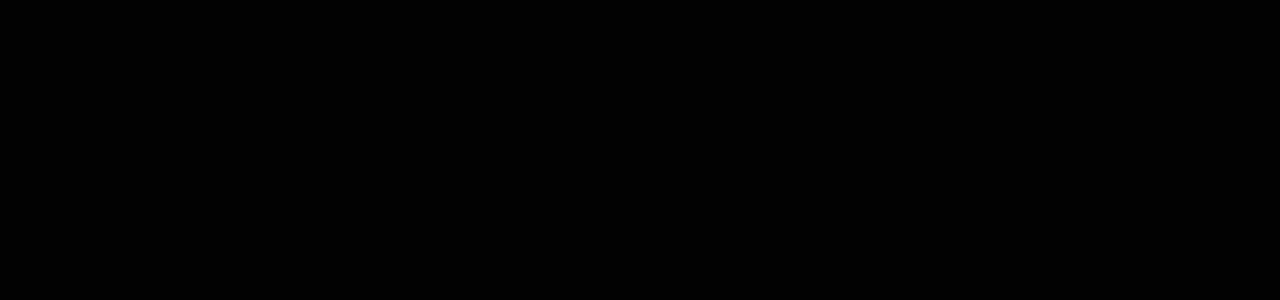
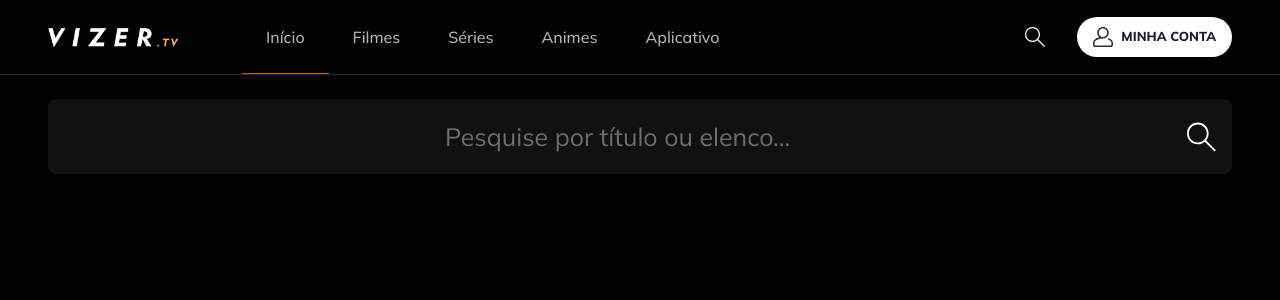
Before and after one commit to Otavin23/clone-vizer, a React (Vite) app: page /pesquisar in a window 1280 px wide. Before the commit this address had no page. Shown: the top 300 px of the page. Built offline with nearby package versions, Linux system fonts and the light colour scheme.

Commit message:
:white_check_mark: feat: search for movies by word and return any letter in the movie

```diff
--- a/src/App.tsx
+++ b/src/App.tsx
@@ -2,8 +2,8 @@
 import { ChakraBaseProvider } from "@chakra-ui/react"
 import { themeChakra } from "./styles/theme"
 import { Home } from "./page/home"
-import { Header } from "./components/header"
 import { InformationMovie } from "./page/informationMovie"
+import { SearchMovie } from "./page/searchMovie"
 
 function App() {
   return (
@@ -11,10 +11,8 @@
       <BrowserRouter>
         <Routes>
           <Route path="/" element={<Home />} />
-          <Route
-            path="/filme/online/:name/:page"
-            element={<InformationMovie />}
-          />
+          <Route path="/filme/online/:name" element={<InformationMovie />} />
+          <Route path="/pesquisar" element={<SearchMovie />} />
         </Routes>
       </BrowserRouter>
     </ChakraBaseProvider>
--- a/src/components/header/index.tsx
+++ b/src/components/header/index.tsx
@@ -30,15 +30,11 @@
           justifyContent="space-between"
         >
           <Flex as="div" h="100%" alignItems="center">
-            <Box as="div">
-              <Link to="/">
-                <Image
-                  src="../../../assets/header/logo.png"
-                  w="130px"
-                  cursor="pointer"
-                />
-              </Link>
-            </Box>
+            <Link to="/">
+              <Box as="div" cursor="pointer">
+                <Image src="../../../assets/header/logo.png" w="130px" />
+              </Box>
+            </Link>
 
             <UnorderedList
               display="flex"
--- a/src/page/home/index.tsx
+++ b/src/page/home/index.tsx
@@ -195,7 +195,7 @@
                       transform: "scale(1.1)",
                     }}
                   >
-                    <Link to={`/filme/online/${movie.id}/${page}`}>
+                    <Link to={`/filme/online/${movie.id}`}>
                       <Box
                         as="div"
                         w="250px"
--- a/src/page/informationMovie/index.tsx
+++ b/src/page/informationMovie/index.tsx
@@ -16,21 +16,17 @@
 import { useEffect, useState } from "react"
 
 const InformationMovie = () => {
-  const { name, page } = useParams()
+  const { name } = useParams()
   const [data, setData] = useState([])
 
   useEffect(() => {
     const api = async url => {
       const { data } = await axios.get(url)
-      const filterMovie = data.results.filter(movie => {
-        return movie.id === Number(name)
-      })
-
-      return setData(filterMovie[0])
+      return setData(data)
     }
 
     api(
-      `https://api.themoviedb.org/3/movie/popular?api_key=5f6d789565d22c8473d0ac958158e5e1&page=${page}`
+      `https://api.themoviedb.org/3/movie/${name}?api_key=5f6d789565d22c8473d0ac958158e5e1`
     )
   }, [])
 
@@ -42,7 +38,6 @@
     }
   )
 
-  console.log(LoadingPerson, person)
   return (
     <>
       <Header />
@@ -268,6 +263,7 @@
               m="2rem 0 0 0"
               display="flex"
               justifyContent="space-between"
+              listStyleType="none"
             >
               {person.cast.slice(0, 6).map(person => (
                 <ListItem
--- /dev/null
+++ b/src/page/searchMovie/index.tsx
@@ -0,0 +1,182 @@
+import {
+  Flex,
+  Input,
+  Box,
+  Container,
+  UnorderedList,
+  ListItem,
+  Heading,
+  Text,
+} from "@chakra-ui/react"
+import { Header } from "../../components/header"
+import { Link } from "react-router-dom"
+import { useState } from "react"
+import api from "axios"
+
+const SearchMovie = () => {
+  const [input, setInput] = useState("")
+  const [data, setData] = useState([])
+
+  const handleSearchMovie = async () => {
+    const { data } = await api.get(
+      "https://api.themoviedb.org/3/movie/popular?api_key=5f6d789565d22c8473d0ac958158e5e1"
+    )
+
+    setData(data.results)
+  }
+
+  const checkInputInData = data.filter((movie: any) => {
+    if (movie.original_title.toLowerCase().includes(input)) return movie
+  })
+
+  return (
+    <>
+      <Header />
+
+      <Box as="main">
+        <Container w="95%" maxW="1600px">
+          <Flex
+            as="div"
+            justifyContent="space-between"
+            alignItems="center"
+            mt="1.5rem"
+            bg="rgba(255, 255, 255, 0.06)"
+            border="none"
+            h="75px"
+            borderRadius="0.5rem"
+          >
+            <Input
+              type="text"
+              placeholder="Pesquise por título ou elenco..."
+              bg="transparent"
+              border="none"
+              h="100%"
+              textAlign="center"
+              fontWeight="400"
+              fontSize="25px"
+              color="#fff"
+              outline="none"
+              _placeholder={{
+                color: "#6e6e6e",
+              }}
+              onKeyDown={event => event.keyCode === 13 && handleSearchMovie()}
+              onChange={({ target }) => setInput(target.value)}
+            />
+            <svg
+              viewBox="0 0 551.13 551.13"
+              xmlns="http://www.w3.org/2000/svg"
+              width="30px"
+              height="30px"
+              fill="#fff"
+              style={{
+                marginRight: "1rem",
+                cursor: "pointer",
+              }}
+              onClick={() => handleSearchMovie()}
+            >
+              <path d="M551.13 526.776L364.345 339.991c30.506-36.023 49.003-82.523 49.003-133.317C413.348 92.707 320.64 0 206.674 0S0 92.707 0 206.674s92.707 206.674 206.674 206.674c50.794 0 97.294-18.497 133.317-49.003L526.776 551.13l24.354-24.354zM206.674 378.902c-94.961 0-172.228-77.267-172.228-172.228S111.713 34.446 206.674 34.446s172.228 77.267 172.228 172.228-77.267 172.228-172.228 172.228z"></path>
+            </svg>
+          </Flex>
+
+          <UnorderedList
+            listStyleType="none"
+            display="flex"
+            justifyContent="center"
+            flexWrap="wrap"
+            transition="3s"
+            mb="3rem"
+          >
+            {checkInputInData.map((movie, index) => (
+              <ListItem
+                mr="1.5rem"
+                mt="3rem"
+                width="240px"
+                pos="relative"
+                transition="0.2s"
+                cursor="pointer"
+                _hover={{
+                  transform: "scale(1.1)",
+                }}
+                key={index}
+              >
+                <Link to={`/filme/online/${movie.id}`}>
+                  <Box
+                    as="div"
+                    w="250px"
+                    h="350px"
+                    bg={`linear-gradient(0deg,rgba(0,0,0,.9) 0,rgba(0,0,0,.7) 37%,rgba(0,0,0,0) 100%),url(https://image.tmdb.org/t/p/w500/${movie.poster_path})`}
+                    bgSize="cover"
+                    borderRadius="1rem"
+                  />
+
+                  <Box as="div" pos="absolute" bottom="1px" p="1rem" w="100%">
+                    <Heading
+                      as="h3"
+                      color="#ffffff"
+                      fontSize="20px"
+                      fontWeight="600"
+                    >
+                      {movie.original_title}
+                    </Heading>
+
+                    <Flex as="div" justifyContent="space-between" mt="1rem">
+                      <Text
+                        as="span"
+                        color="#adadad"
+                        fontWeight="700"
+                        fontSize="13px"
+                        opacity="0.5"
+                      >
+                        {movie.release_date.substr(0, 4)}
+                      </Text>
+
+                      <Text
+                        as="span"
+                        display="flex"
+                        alignItems="center"
+                        color="#adadad"
+                        fontWeight="700"
+                        fontSize="13px"
+                        opacity="0.5"
+                      >
+                        <svg
+                          xmlns="http://www.w3.org/2000/svg"
+                          viewBox="0 0 32 32"
+                          width="15px"
+                          height="15px"
+                          style={{
+                            marginRight: "0.5rem",
+                          }}
+                        >
+                          <path
+                            xmlns="http://www.w3.org/2000/svg"
+                            d="M23.479 29.691a2.325 2.325 0 0 1-1.089-.27l-6.233-3.276a.333.333 0 0 0-.314 0l-6.232 3.276a2.338 2.338 0 0 1-3.393-2.465l1.19-6.939a.337.337 0 0 0-.1-.3L2.27 14.8a2.338 2.338 0 0 1 1.3-3.989L10.533 9.8a.337.337 0 0 0 .254-.185L13.9 3.3a2.337 2.337 0 0 1 4.193 0l3.115 6.313a.34.34 0 0 0 .254.185l6.969 1.012a2.339 2.339 0 0 1 1.3 3.989l-5.043 4.914a.339.339 0 0 0-.1.3l1.19 6.939a2.341 2.341 0 0 1-2.3 2.735zM16 24.105a2.325 2.325 0 0 1 1.088.27l6.232 3.275a.321.321 0 0 0 .356-.025.325.325 0 0 0 .135-.331l-1.191-6.94a2.343 2.343 0 0 1 .672-2.069l5.043-4.915a.338.338 0 0 0-.188-.576l-6.968-1.013a2.335 2.335 0 0 1-1.76-1.279L16.3 4.188a.338.338 0 0 0-.606 0L12.581 10.5a2.335 2.335 0 0 1-1.761 1.279l-6.967 1.015a.337.337 0 0 0-.187.576l5.042 4.915a2.343 2.343 0 0 1 .672 2.069l-1.191 6.94a.338.338 0 0 0 .492.356l6.231-3.276A2.335 2.335 0 0 1 16 24.105z"
+                            fill="#fff"
+                            data-original="#000000"
+                          />
+                        </svg>
+                        {movie.vote_average}
+                      </Text>
+
+                      <Text
+                        as="span"
+                        color="#adadad"
+                        fontWeight="700"
+                        fontSize="13px"
+                        opacity="0.5"
+                      >
+                        0h, 00min
+                      </Text>
+                    </Flex>
+                  </Box>
+                </Link>
+              </ListItem>
+            ))}
+          </UnorderedList>
+        </Container>
+      </Box>
+    </>
+  )
+}
+
+export { SearchMovie }
```
